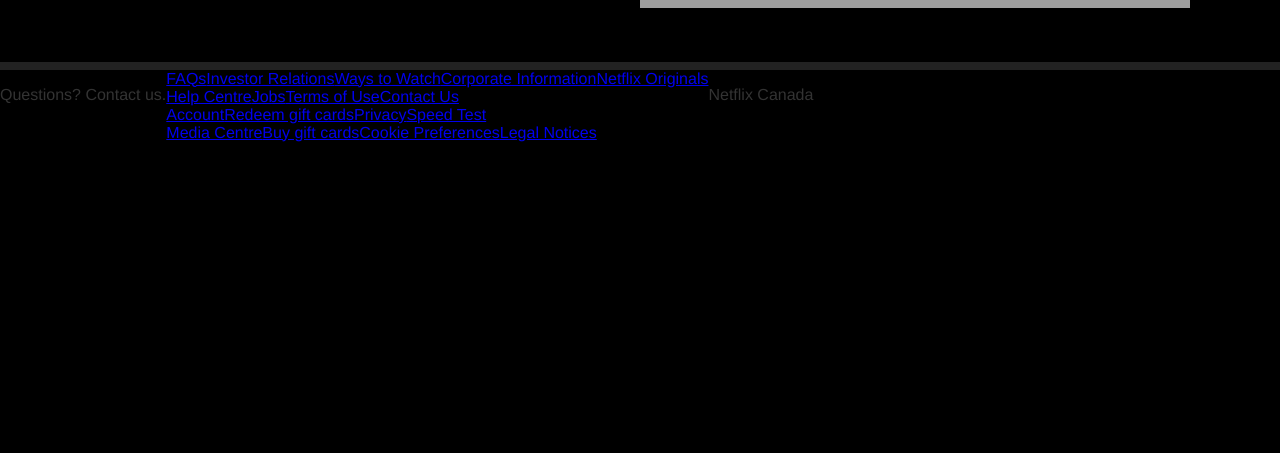
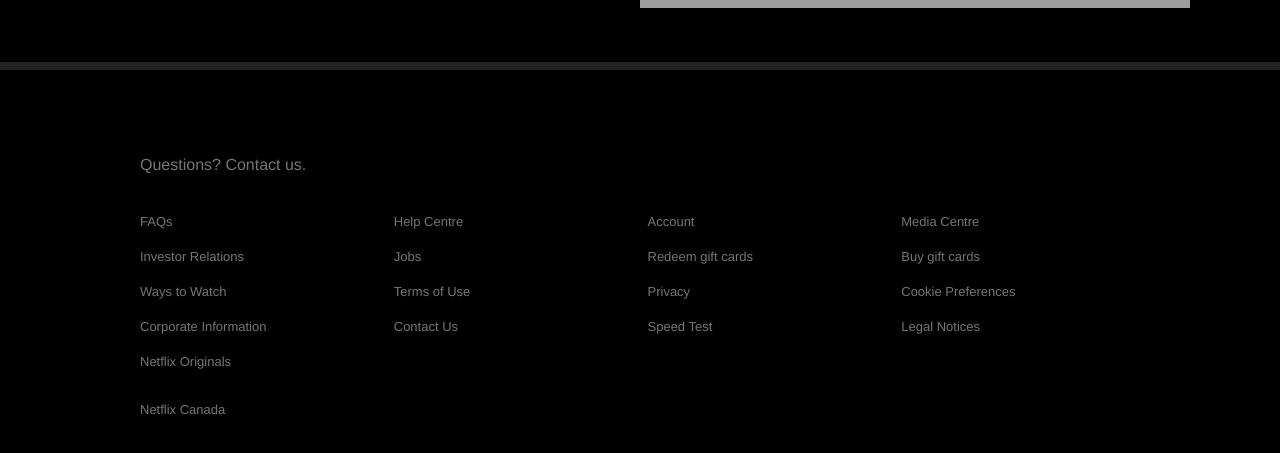
Before and after one commit to metafield/Netflix-TS, a React (Create React App) app: page / in a window 1280 px wide. Shown: the part 1504-1957 px from the top of the page. Before the commit the page ends 1646 px from the top, so only its background shows below. Built offline with nearby package versions, Linux system fonts and the light colour scheme; grey boxes are pictures that could not be loaded.

Commit message:
styles footer

```diff
--- a/src/components/footer/styles/footer.ts
+++ b/src/components/footer/styles/footer.ts
@@ -2,11 +2,52 @@
 
 export const Container = styled.div`
   display: flex;
+  max-width: 1000px;
+  flex-direction: column;
+  padding: 70px 56px;
+  margin: auto;
+
+  @media (max-width: 1000px) {
+    padding: 70px 30px;
+  }
 `;
 
-export const Row = styled.div``;
-export const Column = styled.div``;
-export const Link = styled.a``;
-export const Title = styled.p``;
-export const Text = styled.p``;
-export const Break = styled.div``;
+export const Column = styled.div`
+  display: flex;
+  flex-direction: column;
+  text-align: left;
+`;
+
+export const Row = styled.div`
+  display: grid;
+  grid-template-columns: repeat(auto-fill, minmax(230px, 1fr));
+  grid-gap: 15px;
+
+  @media (max-width: 1000px) {
+    grid-template-columns: repeat(auto-fill, minmax(150px, 1fr));
+  }
+`;
+
+export const Link = styled.a`
+  color: #757575;
+  margin-bottom: 20px;
+  font-size: 13px;
+  text-decoration: none;
+`;
+
+export const Title = styled.p`
+  font-size: 16px;
+  color: #757575;
+  margin-bottom: 40px;
+`;
+
+export const Text = styled.p`
+  font-size: 13px;
+  color: #757575;
+  margin-bottom: 40px;
+`;
+
+export const Break = styled.div`
+  flex-basis: 100%;
+  height: 0;
+`;
```
